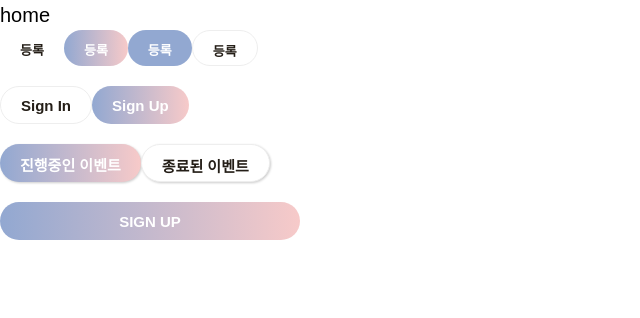
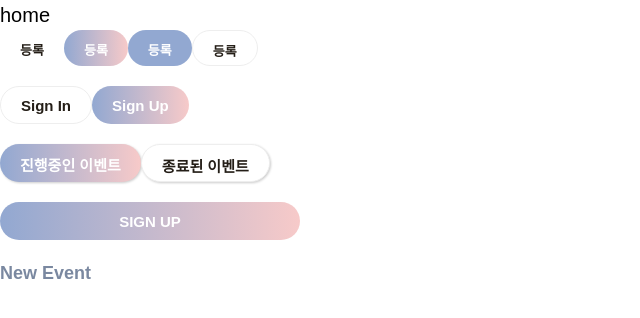
Before and after one commit to svtcafe/svtcafe-client, a Next.js app: page / in a window 1280 px wide. Shown: the top 318 px of the page, without its empty margins (0-640 px from the left). Built offline with nearby package versions, Linux system fonts and the light colour scheme.

Commit message:
feat: ContentHeader 컴포넌트 추가

```diff
--- /dev/null
+++ b/src/components/common/ContentHeader.tsx
@@ -0,0 +1,17 @@
+import styled from '@emotion/styled';
+
+import { EColors, EFontSizes, EFontWeight } from '@/styles/styles';
+
+interface ContentHeaderProps extends React.ComponentProps<'span'> {}
+
+const ContentHeader: React.FC<ContentHeaderProps> = ({ children }) => {
+  return <Container>{children}</Container>;
+};
+
+export default ContentHeader;
+
+const Container = styled.span`
+  color: ${EColors.bluegray};
+  font-weight: ${EFontWeight.bold};
+  font-size: ${EFontSizes.body1};
+`;
--- a/src/components/index.ts
+++ b/src/components/index.ts
@@ -3,3 +3,4 @@ export { default as Button } from './common/Button';
 export { default as Icon } from './common/Icon';
 export { default as FormInput } from './common/FormInput';
 export { default as LoginInput } from './common/LoginInput';
+export { default as ContentHeader } from './common/ContentHeader';
--- a/src/pages/index.tsx
+++ b/src/pages/index.tsx
@@ -1,7 +1,7 @@
 import styled from '@emotion/styled';
 import type { NextPage } from 'next';
 
-import { Button } from '@/components';
+import { Button, ContentHeader } from '@/components';
 
 const Home: NextPage = () => {
   return (
@@ -24,6 +24,9 @@ const Home: NextPage = () => {
       <TestZone style={{ width: 300 }}>
         <Button label='SIGN UP' color='primary' fullWidth />
       </TestZone>
+      <TestZone style={{ width: 300 }}>
+        <ContentHeader>New Event</ContentHeader>
+      </TestZone>
     </Container>
   );
 };
```
